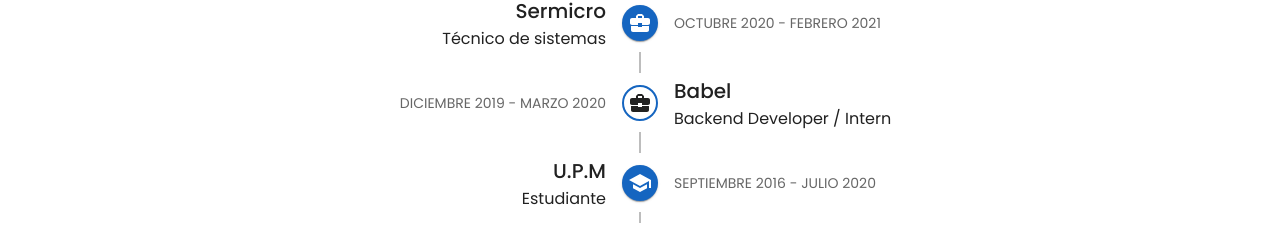
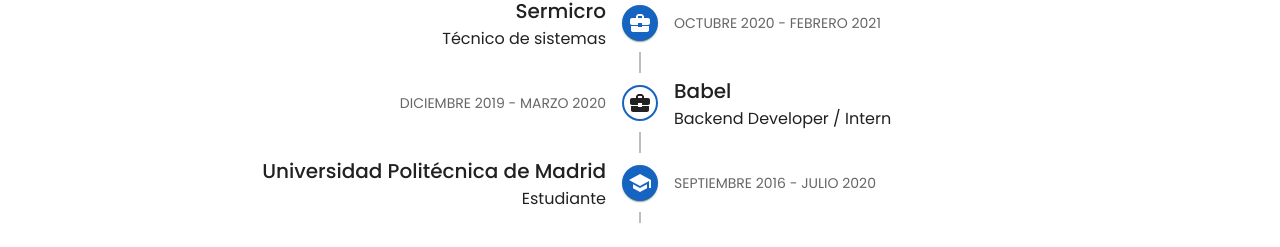
Before and after one commit to Jermaniac/PortfolioGerman, a React (Create React App) app: page / in a window 1280 px wide. Shown: the part 839-1086 px from the top of the page. Built offline with nearby package versions, Linux system fonts and the light colour scheme.

Commit message:
changed name

```diff
--- a/src/components/progression/Progression.js
+++ b/src/components/progression/Progression.js
@@ -164,7 +164,7 @@
                 </TimelineSeparator>
                 <TimelineContent sx={{ py: "12px", px: 2 }}>
                   <Typography variant="h6" component="span">
-                    U.P.M
+                    Universidad Politécnica de Madrid
                   </Typography>
                   <Typography>Estudiante</Typography>
                 </TimelineContent>
```
